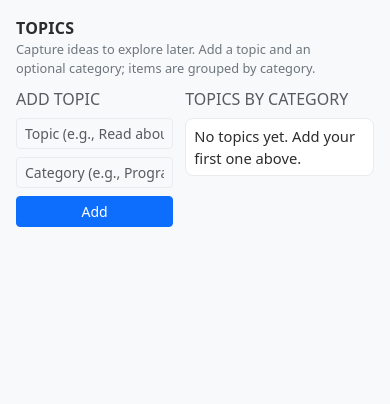
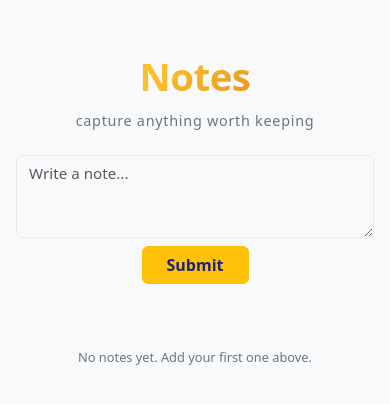
Before and after one commit to zlatkapod/dayplanner, a Flask app: page /topics in a window 390 px wide; the page is wider, and only the part inside the window is pictured. Shown: the part 39-443 px from the top of that part. Run offline with Flask 3, Linux system fonts and the light colour scheme.

Commit message:
Migrate "Topics" feature to "Notes" with improved UI/UX
- Replaced "Topics" with a new "Notes" section featuring a refreshed design.
- Updated templates to introduce a sticker-style layout with vibrant palettes and better responsiveness.
- Adjusted routes and backend logic for seamless transition and simplified category handling.
- Enhanced "Love" page UI/UX with updated gradient styles and form improvements.

```diff
--- a/app.py
+++ b/app.py
@@ -910,60 +910,48 @@
 # --- Topics routes ---
 
 @app.route("/topics", methods=["GET"])
-def topics_page():
+@app.route("/notes", methods=["GET"])
+def notes_page():
     tz = get_configured_tz()
     today = datetime.now(tz).date()
     sunrise, sunset = get_sun_times(today)
     is_dark = is_dark_mode(today, sunrise, sunset)
     data = load_topics()
     items = data.get("topics", [])
-    # group by category
-    grouped = {}
-    for t in items:
-        cat = (t.get("category") or "Unsorted").strip() or "Unsorted"
-        grouped.setdefault(cat, []).append(t)
-    # sort categories alphabetically, items by created desc then text
-    for cat, arr in grouped.items():
-        arr.sort(key=lambda x: (x.get("created", ""), x.get("text", "")))
-        arr.reverse()
-    categories = sorted(grouped.keys(), key=lambda s: s.lower())
-    return render_template("topics.html", grouped=grouped, categories=categories, is_dark=is_dark, today=date_str(today))
+    items_sorted = sorted(items, key=lambda x: x.get("created", ""), reverse=True)
+    return render_template("topics.html", items=items_sorted, is_dark=is_dark)
 
 @app.route("/topics/add", methods=["POST"])
-def topics_add():
+@app.route("/notes/add", methods=["POST"])
+def notes_add():
     text = (request.form.get("text") or "").strip()
-    category = (request.form.get("category") or "Unsorted").strip() or "Unsorted"
     if not text:
-        return ("Missing topic text", 400)
+        return ("Missing text", 400)
     tz = get_configured_tz()
     created = datetime.now(tz).date().strftime("%Y-%m-%d")
     data = load_topics()
     data.setdefault("topics", []).append({
         "id": _new_id("tp"),
         "text": text,
-        "category": category,
+        "category": "Notes",
         "created": created,
     })
     save_topics(data)
-    resp = app.response_class("", status=204)
-    resp.headers["HX-Redirect"] = url_for("topics_page")
-    return resp
+    items_sorted = sorted(data["topics"], key=lambda x: x.get("created", ""), reverse=True)
+    return render_template("partials/notes_stickers.html", items=items_sorted)
 
 @app.route("/topics/delete", methods=["POST"])
-def topics_delete():
+@app.route("/notes/delete", methods=["POST"])
+def notes_delete():
     tid = (request.form.get("id") or "").strip()
     if not tid:
         return ("Missing id", 400)
     data = load_topics()
     arr = data.get("topics", [])
-    new_arr = [t for t in arr if t.get("id") != tid]
-    if len(new_arr) == len(arr):
-        return ("Not found", 404)
-    data["topics"] = new_arr
+    data["topics"] = [t for t in arr if t.get("id") != tid]
     save_topics(data)
-    resp = app.response_class("", status=204)
-    resp.headers["HX-Redirect"] = url_for("topics_page")
-    return resp
+    items_sorted = sorted(data["topics"], key=lambda x: x.get("created", ""), reverse=True)
+    return render_template("partials/notes_stickers.html", items=items_sorted)
 
 # --- WordCount routes ---
 
--- a/templates/base.html
+++ b/templates/base.html
@@ -123,7 +123,7 @@
       <a href="{{ url_for('tools_page') }}" class="text-decoration-none">Tools</a>
       <a href="{{ url_for('subscriptions_page') }}" class="text-decoration-none">Subscriptions</a>
       <a href="{{ url_for('love_page') }}" class="text-decoration-none">Love</a>
-      <a href="{{ url_for('topics_page') }}" class="text-decoration-none">Topics</a>
+      <a href="{{ url_for('notes_page') }}" class="text-decoration-none">Notes</a>
       <a href="{{ url_for('wordcount_page') }}" class="text-decoration-none">WordCount</a>
     </nav>
   </header>
--- /dev/null
+++ b/templates/partials/notes_stickers.html
@@ -0,0 +1,34 @@
+
+{% set palette = [
+  {'bg': '#fff9c4', 'shadow': 'rgba(255,235,59,0.40)'},
+  {'bg': '#fff59d', 'shadow': 'rgba(255,213,0,0.40)'},
+  {'bg': '#fff176', 'shadow': 'rgba(255,196,0,0.40)'},
+  {'bg': '#fffde7', 'shadow': 'rgba(255,235,59,0.30)'},
+  {'bg': '#ffee58', 'shadow': 'rgba(255,202,40,0.40)'},
+  {'bg': '#ffe082', 'shadow': 'rgba(255,171,64,0.35)'},
+  {'bg': '#ffd54f', 'shadow': 'rgba(255,160,0,0.35)'}
+] %}
+{% set rotations = ['-1.8deg','1deg','-0.7deg','2.1deg','-1.3deg','0.5deg','1.6deg'] %}
+
+<div id="notes-stickers">
+  {% if items %}
+    <div class="notes-stickers-grid">
+      {% for item in items %}
+        {% set ci = loop.index0 % palette|length %}
+        <div class="notes-sticker"
+             style="background: {{ palette[ci].bg }}; box-shadow: 3px 5px 14px {{ palette[ci].shadow }}, 0 1px 3px rgba(0,0,0,0.08); transform: rotate({{ rotations[ci] }});">
+          <button class="sticker-delete" type="button"
+            hx-post="/notes/delete"
+            hx-vals='{"id": "{{ item.id }}"}'
+            hx-target="#notes-stickers"
+            hx-swap="outerHTML"
+            title="Remove">×</button>
+          <div class="notes-sticker-text">{{ item.text }}</div>
+          <div class="notes-sticker-date">{{ item.created }}</div>
+        </div>
+      {% endfor %}
+    </div>
+  {% else %}
+    <p class="dp-muted text-center py-4">No notes yet. Add your first one above.</p>
+  {% endif %}
+</div>
--- a/templates/topics.html
+++ b/templates/topics.html
@@ -1,69 +1,114 @@
+
 {% extends "base.html" %}
 {% block content %}
 
-<div class="dp-header">
-  <div>
-    <div class="dp-brand text-uppercase">Topics</div>
-    <div class="dp-muted">Capture ideas to explore later. Add a topic and an optional category; items are grouped by category.</div>
-  </div>
+<style>
+  .notes-header {
+    text-align: center;
+    padding: 2rem 0 1.5rem;
+  }
+  .notes-title {
+    font-size: 2.4rem;
+    font-weight: 800;
+    letter-spacing: -0.5px;
+    background: linear-gradient(135deg, #f9a825 0%, #fbc02d 40%, #d66910 100%);
+    -webkit-background-clip: text;
+    -webkit-text-fill-color: transparent;
+    background-clip: text;
+    margin-bottom: 0.25rem;
+  }
+  .notes-subtitle {
+    font-size: 0.9rem;
+    color: var(--dp-muted);
+    letter-spacing: 0.05em;
+  }
+  .notes-add-form {
+    max-width: 560px;
+    margin: 0 auto 2.5rem;
+  }
+  .notes-stickers-grid {
+    display: grid;
+    grid-template-columns: repeat(3, 1fr);
+    gap: 20px;
+    padding: 8px 4px 40px;
+  }
+  @media (max-width: 768px) {
+    .notes-stickers-grid { grid-template-columns: repeat(2, 1fr); }
+  }
+  @media (max-width: 480px) {
+    .notes-stickers-grid { grid-template-columns: 1fr; }
+  }
+  .notes-sticker {
+    border-radius: 4px;
+    padding: 18px 16px 14px;
+    position: relative;
+    min-height: 110px;
+    display: flex;
+    flex-direction: column;
+    transition: transform 0.18s ease, box-shadow 0.18s ease;
+    cursor: default;
+  }
+  .notes-sticker:hover {
+    transform: rotate(0deg) scale(1.03) !important;
+    box-shadow: 4px 8px 22px rgba(0,0,0,0.16) !important;
+    z-index: 1;
+  }
+  .notes-sticker:hover .sticker-delete {
+    opacity: 1;
+  }
+  .sticker-delete {
+    position: absolute;
+    top: 6px;
+    right: 8px;
+    border: none;
+    background: none;
+    font-size: 1.1rem;
+    line-height: 1;
+    color: #888;
+    cursor: pointer;
+    padding: 0 2px;
+    opacity: 0;
+    transition: opacity 0.15s, color 0.15s;
+  }
+  .sticker-delete:hover {
+    color: #c62828;
+  }
+  .notes-sticker-text {
+    font-size: 0.9rem;
+    line-height: 1.55;
+    color: #1a237e;
+    flex-grow: 1;
+    word-break: break-word;
+    white-space: pre-wrap;
+    font-weight: 500;
+  }
+  .notes-sticker-date {
+    font-size: 0.68rem;
+    color: #42a5f5;
+    margin-top: 10px;
+    font-style: italic;
+  }
+</style>
+
+<div class="notes-header">
+  <div class="notes-title">Notes</div>
+  <div class="notes-subtitle">capture anything worth keeping</div>
 </div>
 
-<div class="dp-cols" style="grid-template-columns: 1fr 1.2fr;">
-  <!-- Add new topic -->
-  <section>
-    <h6 class="text-uppercase text-muted mb-2">Add Topic</h6>
-    <form class="mb-3" hx-post="/topics/add" hx-swap="none" hx-on::after-request="this.reset()">
-      <div class="row g-2">
-        <div class="col-12">
-          <input name="text" class="form-control form-control-sm" placeholder="Topic (e.g., Read about event loops)" required />
-        </div>
-        <div class="col-12 col-md-6">
-          <input name="category" class="form-control form-control-sm" placeholder="Category (e.g., Programming)" />
-        </div>
-        <div class="col-12 d-grid">
-          <button class="btn btn-primary btn-sm" type="submit">Add</button>
-        </div>
-      </div>
-    </form>
-  </section>
+<form class="notes-add-form"
+      hx-post="/notes/add"
+      hx-target="#notes-stickers"
+      hx-swap="outerHTML"
+      hx-on::after-swap="this.reset()">
+  <div class="mb-2">
+    <textarea name="text" class="form-control" placeholder="Write a note..." rows="3"
+              style="font-size: 0.95rem; resize: vertical; border-radius: 6px;"></textarea>
+  </div>
+  <div class="text-center">
+    <button type="submit" class="btn btn-warning px-4 fw-semibold" style="color: #1a237e;">Submit</button>
+  </div>
+</form>
 
-  <!-- List topics grouped by category -->
-  <section>
-    <h6 class="text-uppercase text-muted mb-2">Topics by category</h6>
-
-    {% if categories|length == 0 %}
-      <div class="dp-slot">No topics yet. Add your first one above.</div>
-    {% endif %}
-
-    <div class="vstack gap-3">
-      {% for cat in categories %}
-        <div>
-          <div class="fw-semibold mb-2">{{ cat }}</div>
-          <div class="vstack gap-2">
-            {% for t in grouped[cat] %}
-              <div class="dp-slot">
-                <div class="d-flex justify-content-between align-items-start gap-3">
-                  <div class="me-auto">
-                    <div class="fw-semibold">{{ t.text }}</div>
-                    <div class="dp-muted small mt-1">Added on {{ t.created }}</div>
-                  </div>
-                  <div class="text-nowrap d-flex align-items-center gap-2">
-                    <button class="btn btn-outline-danger btn-sm"
-                            hx-post="/topics/delete"
-                            hx-vals='{"id": "{{ t.id }}"}'
-                            hx-swap="none"
-                            title="Delete">
-                      Delete
-                    </button>
-                  </div>
-                </div>
-              </div>
-            {% endfor %}
-          </div>
-        </div>
-      {% endfor %}
-    </div>
-  </section>
-</div>
+{% include "partials/notes_stickers.html" %}
 
 {% endblock %}
```
Also changed, not shown: templates/love.html (+10 -5 lines), templates/partials/love_stickers.html (+8 -8 lines).
